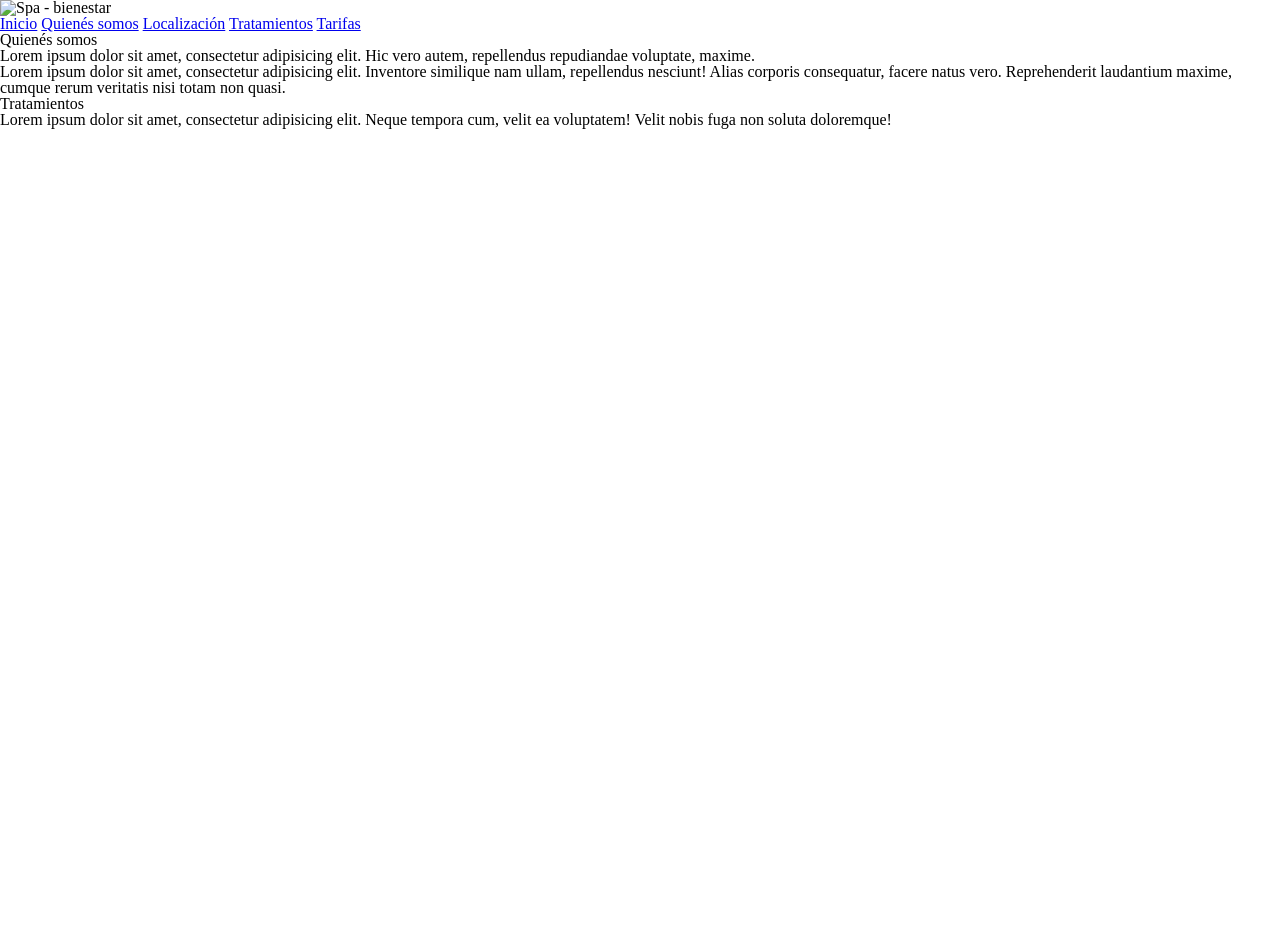
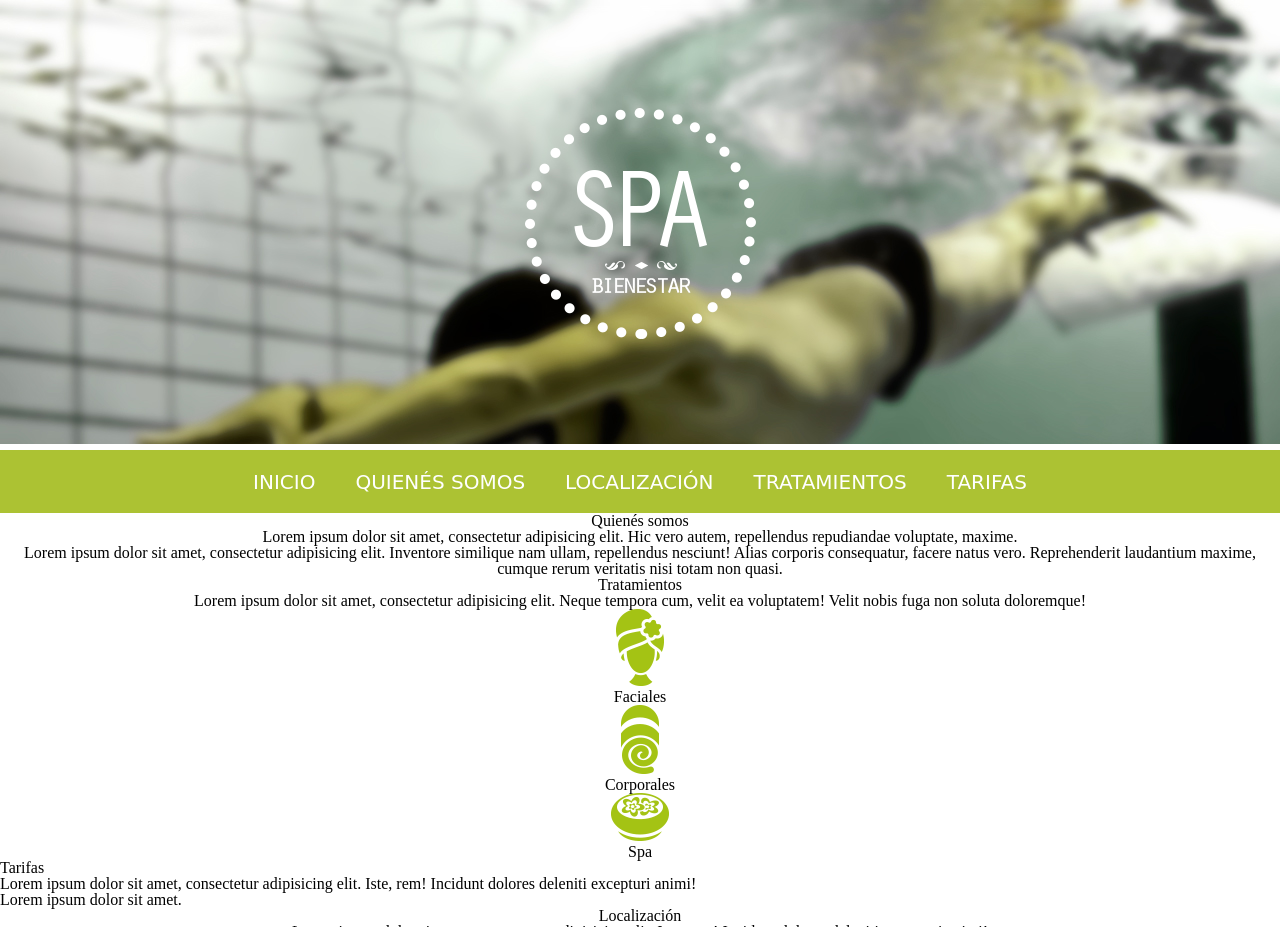
Before and after one commit to jpablopachar/Maquetaci-nWebLandingPage, a plain HTML site: page index.html in a window 1280 px wide. Shown: the top 927 px of the page. Before the commit the page ends 800 px from the top, so only its background shows below. Drawn offline with Linux system fonts and the light colour scheme; a web font is replaced by a local one.

Commit message:
Creación de una carpeta llamada img donde se agrego imagenes para el proyecto, y se agrego contenido al html y css

```diff
--- a/css/styles.css
+++ b/css/styles.css
@@ -32,3 +32,32 @@ table {
 }
 
 /* --------------------- PROJECT ------------------------- */
+
+body {
+    text-align: center;
+}
+.header {
+    height: 450px;
+    display: flex;
+    justify-content: center;
+    align-items: center;
+    background: url(../img/dummy-header.jpg) no-repeat center top;
+}
+.navbar {
+    background: #acc233;
+    display: flex;
+    align-items: center;
+    justify-content: center;
+    height: 63px;
+}
+    .navbar a {
+        color: #fff;
+        text-decoration: none;
+        text-transform: uppercase;
+        padding: 0px 20px;
+        font-family: 'Stint Ultra Condensed', cursive;
+        font-size: 20px;
+    }
+.tarifas {
+    text-align: left;
+}
--- a/index.html
+++ b/index.html
@@ -8,7 +8,7 @@
     </head>
     <body>
         <header class="header">
-            <h1><img src="" alt="Spa - bienestar"></h1>
+            <h1><img src="img/logo.png" alt="Spa - bienestar"></h1>
         </header>
         <nav class="navbar">
             <a href="#">Inicio</a>
@@ -25,6 +25,38 @@
         <section class="content">
             <h2 class="title">Tratamientos</h2>
             <p>Lorem ipsum dolor sit amet, consectetur adipisicing elit. Neque tempora cum, velit ea voluptatem! Velit nobis fuga non soluta doloremque!</p>
+            <ul class="list-tratamientos">
+                <li>
+                    <figure>
+                        <img src="img/ico-facial.png">
+                        <figcaption>Faciales</figcaption>
+                    </figure>
+                </li>
+                <li>
+                    <figure>
+                        <img src="img/ico-corporal.png">
+                        <figcaption>Corporales</figcaption>
+                    </figure>
+                </li>
+                <li>
+                    <figure>
+                        <img src="img/ico-spa.png">
+                        <figcaption>Spa</figcaption>
+                    </figure>
+                </li>
+            </ul>
+        </section>
+        <section class="content tarifas">
+            <h2 class="title">Tarifas</h2>
+            <p>Lorem ipsum dolor sit amet, consectetur adipisicing elit. Iste, rem! Incidunt dolores deleniti excepturi animi!</p>
+            <p>Lorem ipsum dolor sit amet.</p>
+        </section>
+        <section class="content">
+            <h2 class="title">Localización</h2>
+            <p>Lorem ipsum dolor sit amet, consectetur adipisicing elit. Iste, rem! Incidunt dolores deleniti excepturi animi!</p>
+            <figure class="map">
+                <img src="img/dummy-mapa.jpg" alt="">
+            </figure>
         </section>
     </body>
 </html>
```
Also changed, not shown: img/dummy-header.jpg (added), img/dummy-mapa.jpg (added), img/dummy-tarifas.jpg (added), img/ico-corporal.png (added), img/ico-facial.png (added), img/ico-spa.png (added), img/logo.png (added).
